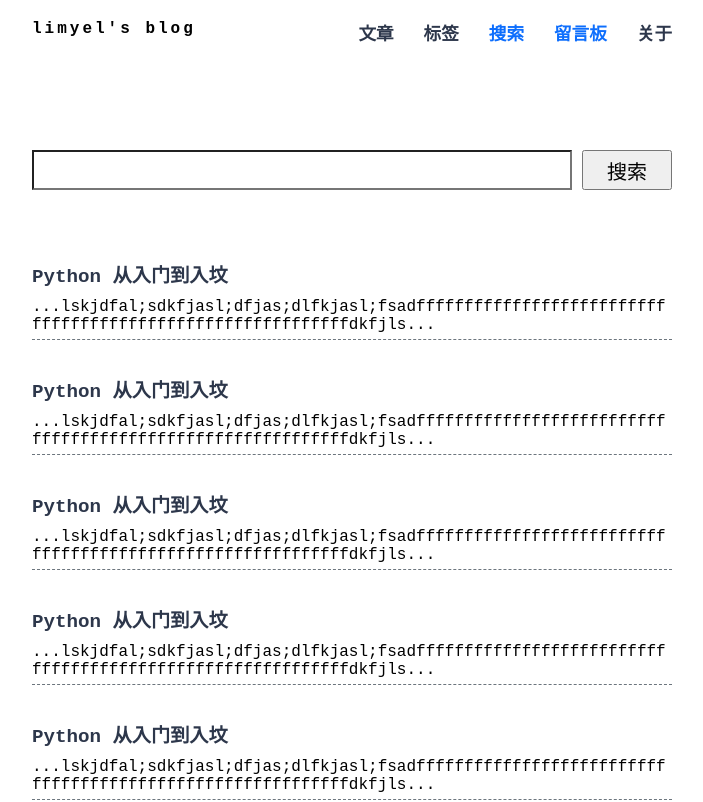
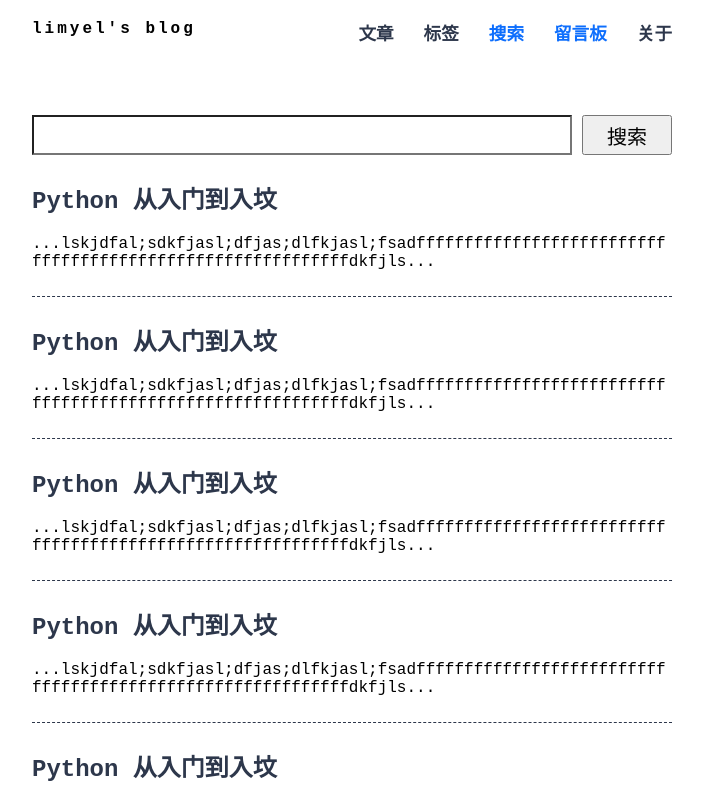
Before and after one commit to limyel/blog-page, a Vue app: page /search in a window 1280 px wide. Shown: the top 802 px of the page, without its empty margins (288-991 px from the left). Built offline with nearby package versions, Linux system fonts and the light colour scheme; a web font is replaced by a local one; what @kangc/v-md-editor would draw is missing.

Commit message:
调整search

```diff
--- a/src/views/Search.vue
+++ b/src/views/Search.vue
@@ -88,7 +88,7 @@ export default {
   .search-input {
     display: flex;
     height: 40px;
-    margin: 35px 0;
+    margin-bottom: 20px;
 
     * {
       font-size: 20px
@@ -109,17 +109,18 @@ export default {
     flex-grow: 1;
 
     .search-result-item {
-      margin: 30px 0;
-      border-bottom: #6c757d dashed 1px;
+      margin-bottom: 20px;
+      border-bottom: #2d374b dashed 1px;
       padding: 5px 0;
 
       .search-result-title {
-        font-size: 1.2rem;
-        margin-bottom: 10px;
+        font-size: 1.5rem;
+        margin-bottom: 20px;
         font-weight: 700;
       }
 
       .search-result-content {
+        margin-bottom: 20px;
         width: 100%;
         word-wrap:break-word;
         word-break:break-all;
```
